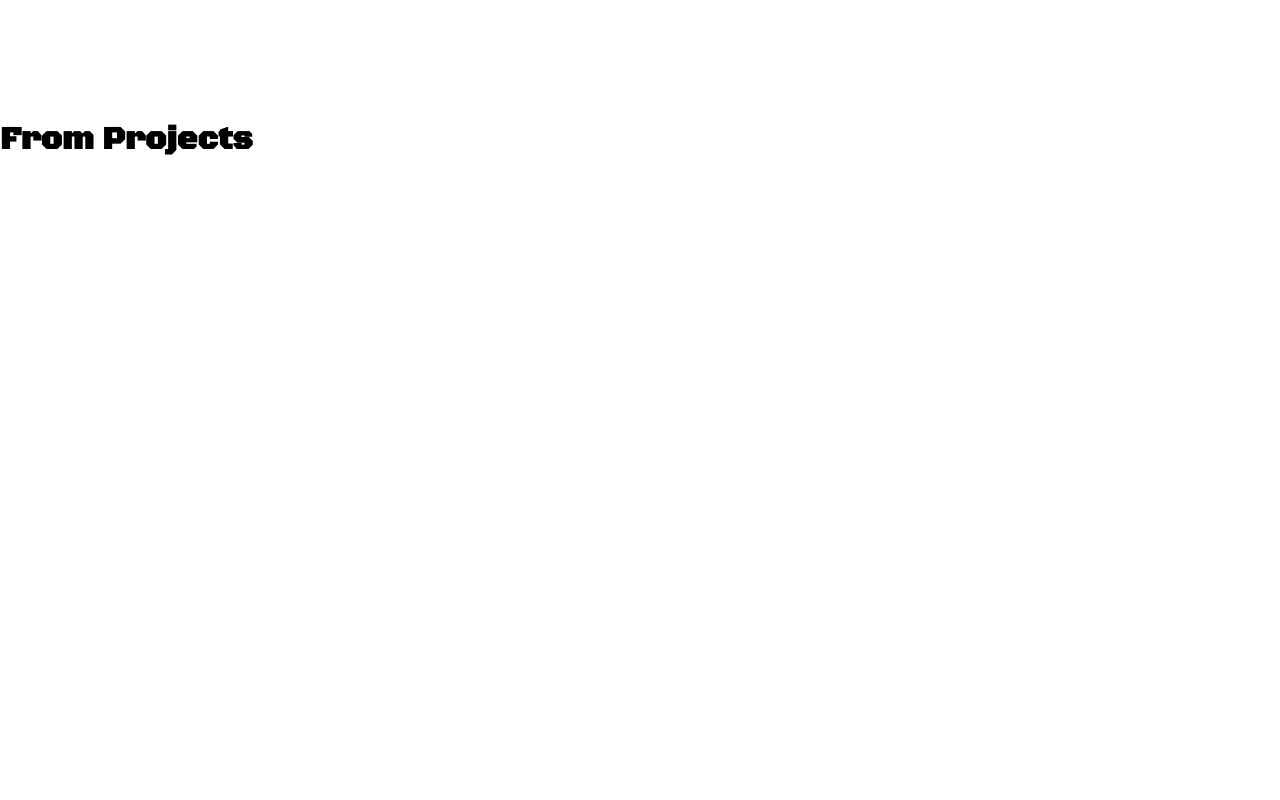
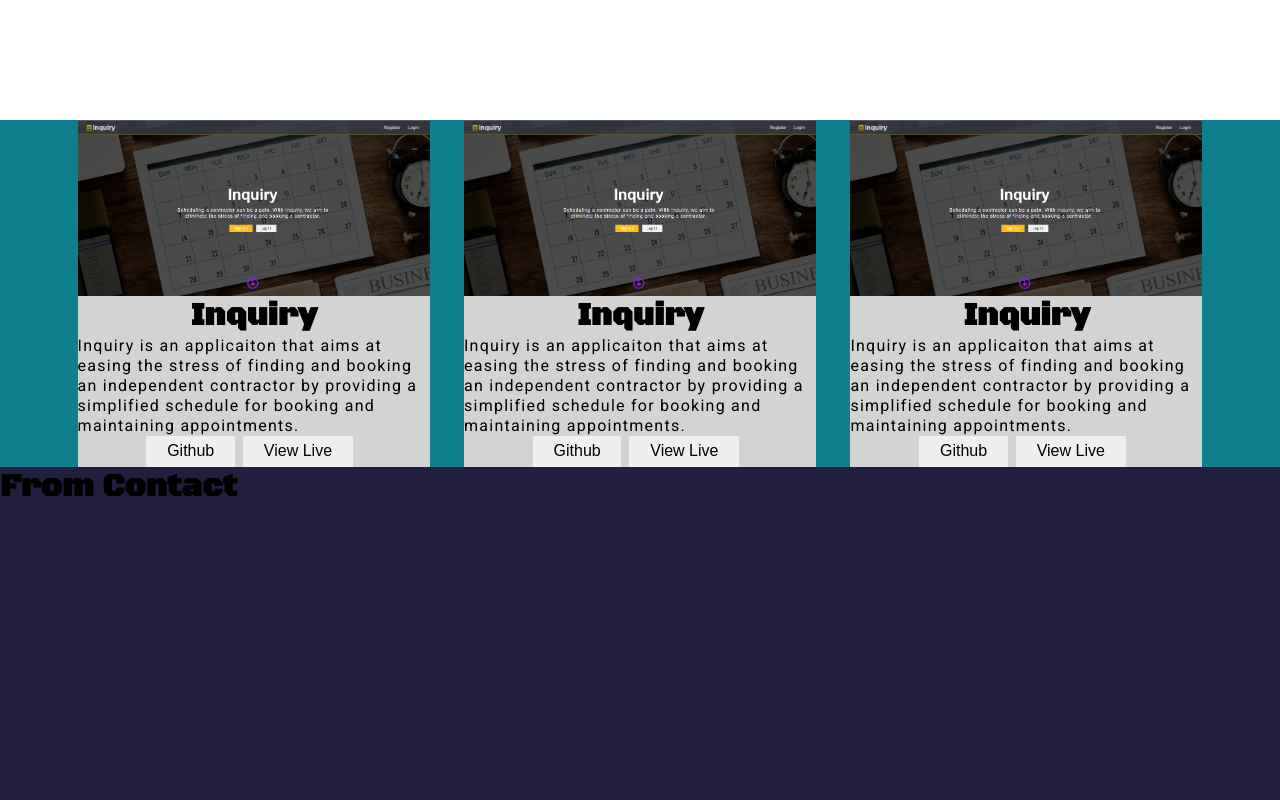
Before and after one commit to LeeTann/leetann-portfolio, a React (Create React App) app: page / in a window 1280 px wide. Shown: the part 1480-2280 px from the top of the page. Built offline with nearby package versions, Linux system fonts and the light colour scheme; the HTML template or start-up script is replaced by a standard one.

Commit message:
Updated project section

```diff
--- a/package.json
+++ b/package.json
@@ -7,7 +7,6 @@
     "@testing-library/react": "^9.4.0",
     "@testing-library/user-event": "^7.2.1",
     "react": "^16.12.0",
-    "react-canvas": "^1.3.0",
     "react-dom": "^16.12.0",
     "react-router-dom": "^5.1.2",
     "react-scripts": "3.3.0",
--- a/src/App.css
+++ b/src/App.css
@@ -21,7 +21,7 @@ a {
 }
 
 a:hover {
-  opacity: 0.75;
+  color: black;
 }
 
 .navbar a {
--- a/src/components/about/About.js
+++ b/src/components/about/About.js
@@ -1,5 +1,6 @@
 import React from 'react'
 import './about.css'
+
 export default function About() {
     return (
         <div className="about">
--- a/src/components/hero/Hero.js
+++ b/src/components/hero/Hero.js
@@ -9,11 +9,7 @@ export default function Hero() {
                 <div className="dark-overlay">
                     <div className="landing-inner">
                         <h1 className="hero-heading">Lee Tann</h1>
-                        <p className="border">----------------------------</p>
                         <h2 className="hero-sub">Full-Stack Developer</h2>
-                        <p className="border">----------------------------</p>
-                        <h4 className="hero-sub-sub">React, Node, Express, Postgres</h4>
-
                     </div>
                 </div>
             </section>
--- a/src/components/hero/hero.css
+++ b/src/components/hero/hero.css
@@ -56,14 +56,10 @@
     position: relative;
     animation: hero-sub;
     animation-duration: 2s;
-    animation-fill-mode: forwards
+    animation-fill-mode: forwards;
+    color: var(--secondary-color);
 }
 @keyframes hero-sub {
     0% {left: -1500px}
     100% {left: 0}
 }
-
-.border {
-    color: var(--accent-color);
-    font-size: 1.5rem;
-}
--- a/src/components/nav/Nav.js
+++ b/src/components/nav/Nav.js
@@ -10,10 +10,10 @@ export default function Nav() {
                     <img src="mylogo2.png" alt="logo" className="logo1" />
                 </div>
                 <ul>
-                    <li><Link to="hero" spy={true} smooth={true} offset={-70} duration={500}>Home</Link></li>
-                    <li><Link to="about" spy={true} smooth={true} offset={-70} duration={800}>About</Link></li>
-                    <li><Link to="projects" spy={true} smooth={true} offset={-70} duration={800}>Project</Link></li>
-                    <li><Link to="contact" spy={true} smooth={true} offset={-70} duration={800}>Contacts</Link></li>
+                    <li className="nav-item"><Link to="hero" spy={true} smooth={true} offset={-70} duration={500}>Home</Link></li>
+                    <li className="nav-item"><Link to="about" spy={true} smooth={true} offset={-70} duration={800}>About</Link></li>
+                    <li className="nav-item"><Link to="projects" spy={true} smooth={true} offset={-70} duration={800}>Project</Link></li>
+                    <li className="nav-item"><Link to="contact" spy={true} smooth={true} offset={-70} duration={800}>Contacts</Link></li>
                 </ul>
                 <div>
                     <img src="mylogo2.png" alt="logo" className="logo2" />
--- a/src/components/projects/Projects.js
+++ b/src/components/projects/Projects.js
@@ -4,7 +4,41 @@ import './projects.css'
 export default function Projects() {
     return (
         <div className="projects">
-            <h1>From Projects</h1>
+            <div className="card-wrapper">
+                <div className="card">
+                    <img src="images/inquiry.png" alt="card img" className="card-img" />
+                    <h1>Inquiry</h1>
+                    <p>Inquiry is an applicaiton that aims at easing the stress of finding and booking an independent contractor by
+                        providing a simplified schedule for booking and maintaining appointments.
+                    </p>
+                    <div>
+                        <button className="btn">Github</button>
+                        <button className="btn">View Live</button>
+                    </div>
+                </div>
+                <div className="card">
+                    <img src="images/inquiry.png" alt="card img" className="card-img" />
+                    <h1>Inquiry</h1>
+                    <p>Inquiry is an applicaiton that aims at easing the stress of finding and booking an independent contractor by
+                        providing a simplified schedule for booking and maintaining appointments.
+                    </p>
+                    <div>
+                        <button className="btn">Github</button>
+                        <button className="btn">View Live</button>
+                    </div>
+                </div>
+                <div className="card">
+                    <img src="images/inquiry.png" alt="card img" className="card-img" />
+                    <h1>Inquiry</h1>
+                    <p>Inquiry is an applicaiton that aims at easing the stress of finding and booking an independent contractor by
+                        providing a simplified schedule for booking and maintaining appointments.
+                    </p>
+                    <div>
+                        <button className="btn">Github</button>
+                        <button className="btn">View Live</button>
+                    </div>
+                </div>
+            </div>
         </div>
     )
 }
--- a/src/components/projects/projects.css
+++ b/src/components/projects/projects.css
@@ -1,4 +1,33 @@
 .projects {
     width: 100%;
-    height: 100vh;
+    /* height: 100vh; */
+    background-color: var(--accent-color);
 }
+
+.card-wrapper {
+    display: flex;
+    align-items: center;
+    align-content: center;
+    flex-direction: row;
+    flex-wrap: wrap;
+    justify-content: space-evenly;
+    padding: 0 .2rem;
+    max-width: 1200px;
+    margin: 0 auto;
+}
+
+.card {
+    width: 22rem;
+    display: flex;
+    flex-direction: column;
+    align-items: center;
+    justify-content: center;
+    background-color: lightgrey;
+    height: auto;
+}
+
+.card-img {
+    width: 100%;
+    height: 100%;
+    /* object-fit: cover; */
+}
```
Also changed, not shown: public/images/inquiry.png (added).
